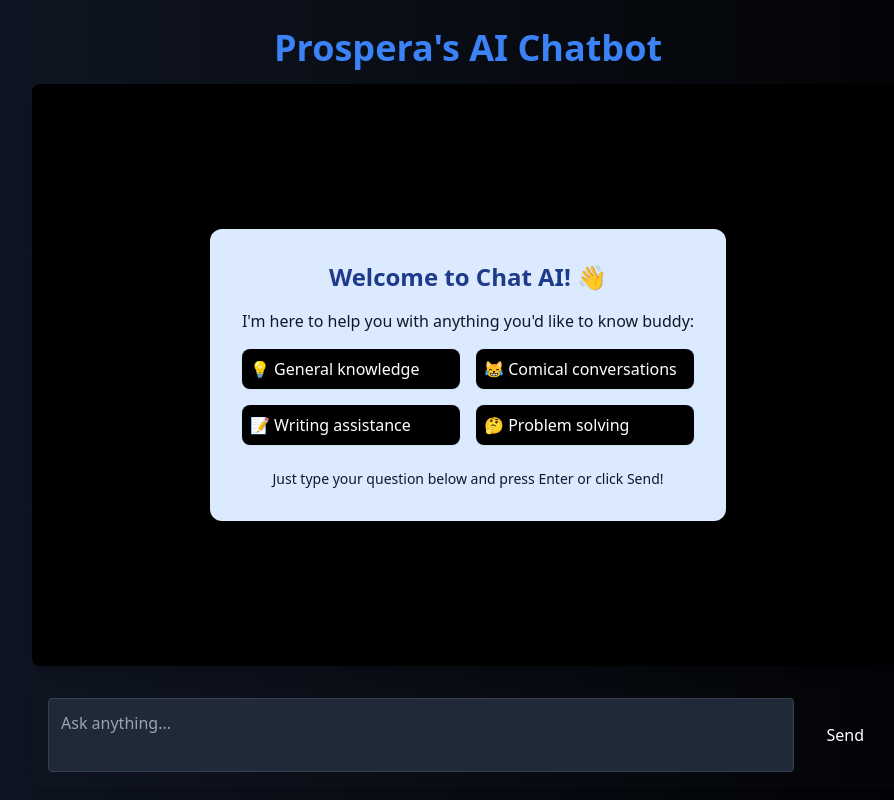
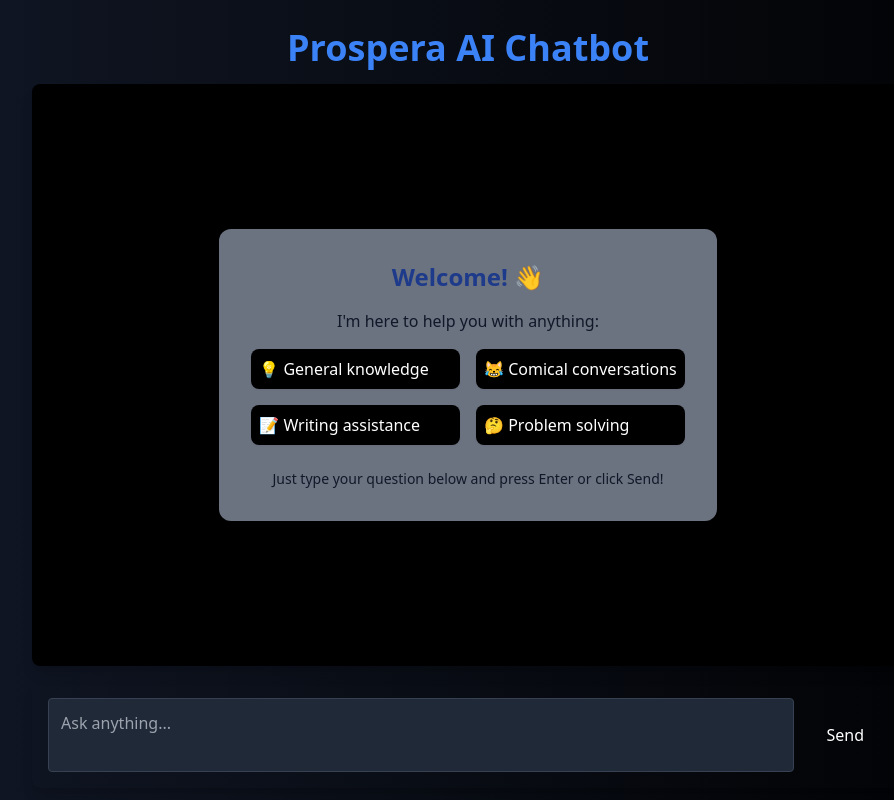
Before and after one commit to devxrachit/Prospera-Chatbot, a React (Vite) app: page / in a window 1280 px wide. Shown: the whole page, without its empty margins (172-1066 px from the left). Built offline with nearby package versions, Linux system fonts and the light colour scheme.

Commit message:
switched to dark mode

```diff
--- a/src/App.jsx
+++ b/src/App.jsx
@@ -77,7 +77,8 @@ function App() {
             rel="noopener noreferrer"
             className="block">
             <h1 className="text-4xl font-bold text-blue-500 hover:text-blue-600 transition-colors">
-              Prospera's AI Chatbot
+              Prospera AI Chatbot
+
             </h1>
           </a>
         </header>
@@ -89,10 +90,10 @@ function App() {
         >
           {chatHistory.length === 0 ? (
             <div className="h-full flex flex-col items-center justify-center text-center p-6">
-              <div className="bg-blue-100 rounded-xl p-8 max-w-2xl">
-                <h2 className="text-2xl font-bold text-blue-900 mb-4">Welcome to Chat AI! 👋</h2>
+              <div className="bg-gray-500 rounded-xl p-8 max-w-2xl">
+                <h2 className="text-2xl font-bold text-blue-900 mb-4">Welcome! 👋</h2>
                 <p className="text-gray-900 mb-4">
-                  I'm here to help you with anything you'd like to know buddy:
+                  I'm here to help you with anything:
                 </p>
                 <div className="grid grid-cols-1 md:grid-cols-2 gap-4 text-left">
                   <div className="bg-black p-2 rounded-lg shadow-sm">
@@ -120,7 +121,7 @@ function App() {
                   <div className={`inline-block max-w-[80%] p-3 rounded-lg overflow-auto hide-scrollbar ${
                     chat.type === 'question'
                       ? 'bg-blue-500 text-white rounded-br-none'
-                      : 'bg-gray-100 text-gray-800 rounded-bl-none'
+                      : 'bg-gray-800 text-white rounded-bl-none'
                   }`}>
                     <ReactMarkdown className="overflow-auto hide-scrollbar">{chat.content}</ReactMarkdown>
                   </div>
@@ -138,7 +139,7 @@ function App() {
         </div>
 
         {/* Fixed Input Form */}
-        <form onSubmit={generateAnswer} className="bg-black-900 rounded-lg shadow-lg p-4">
+        <form onSubmit={generateAnswer} className="bg-black-400 rounded-lg shadow-lg p-4">
           <div className="flex gap-2">
             <textarea
               required
```
